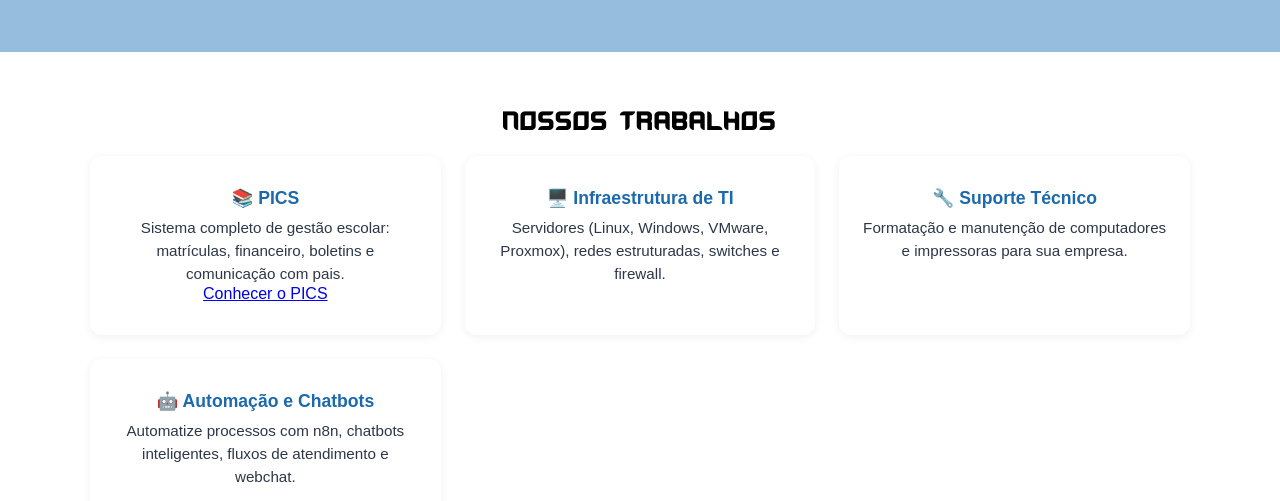
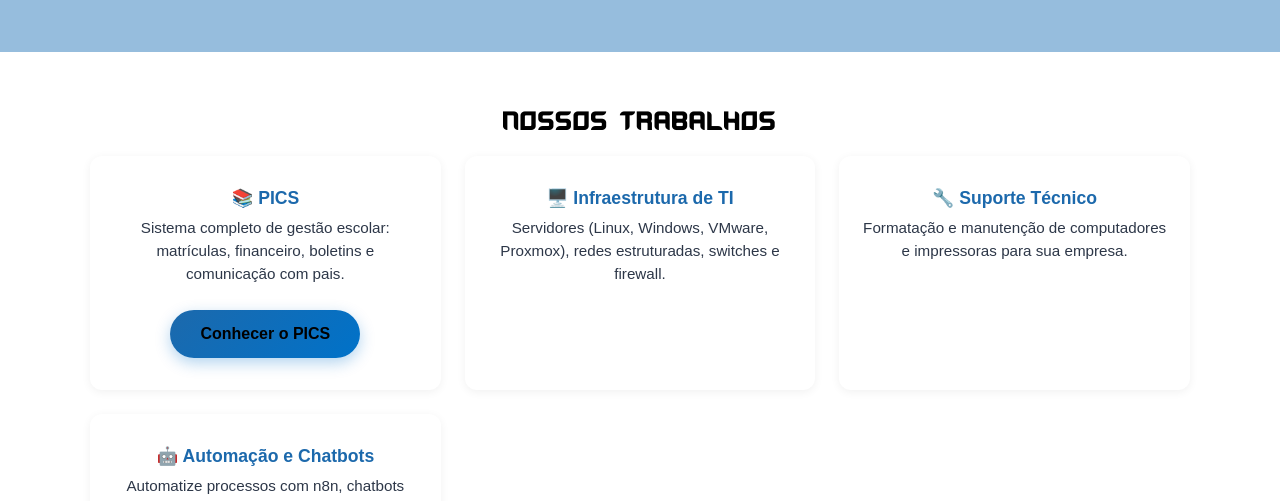
Before and after one commit to DiogoTadashi/Site-Erison-InsideTec, a plain HTML site: page index.html in a window 1280 px wide. Shown: the part 294-795 px from the top of the page. Drawn offline with Linux system fonts and the light colour scheme.

Commit message:
feat: little change

```diff
--- a/index.html
+++ b/index.html
@@ -47,7 +47,7 @@
                 <div class="card">
                     <h3>📚 PICS</h3>
                     <p>Sistema completo de gestão escolar: matrículas, financeiro, boletins e comunicação com pais.</p>
-                    <a href="pics.html" class="btn-saiba-mais">Conhecer o PICS</a>
+                    <a href="pics.html" class="btn-pics">Conhecer o PICS</a>
                 </div>
 
                 <div class="card">
--- a/style.css
+++ b/style.css
@@ -228,6 +228,46 @@
   line-height: 1.5;
 }
 
+.card a{
+    color: inherit;
+}
+
+.btn-pics {
+    display: inline-flex;
+    align-items: center;
+    gap: 12px;
+    margin-top: 25px;
+    padding: 15px 30px;
+
+    background: linear-gradient(135deg, var(--cor0), var(--cor2));
+    color: white;
+
+    border-radius: 50px;
+    text-decoration: none;
+    font-family: var(--fonte-padrao);
+    font-weight: bold;
+    font-size: 1rem;
+
+    box-shadow: 0 5px 15px rgba(0, 114, 201, 0.3);
+
+    transition: transform 0.2s ease,
+                box-shadow 0.2s ease;
+}
+
+.btn-pics span {
+    font-size: 1.3rem;
+    transition: transform 0.2s ease;
+}
+
+.btn-pics:hover {
+    transform: translateY(-3px);
+    box-shadow: 0 8px 20px rgba(0, 114, 201, 0.4);
+}
+
+.btn-pics:hover span {
+    transform: translateX(4px);
+}
+
 section.diferencial {
   background-color: var(--cor2);
   color: white;
```
